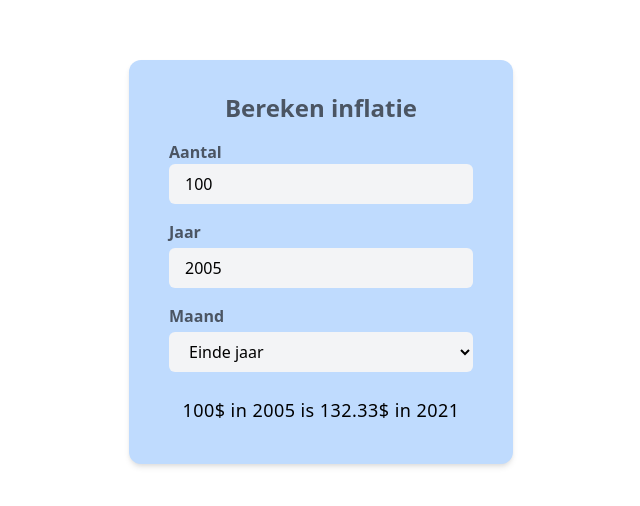
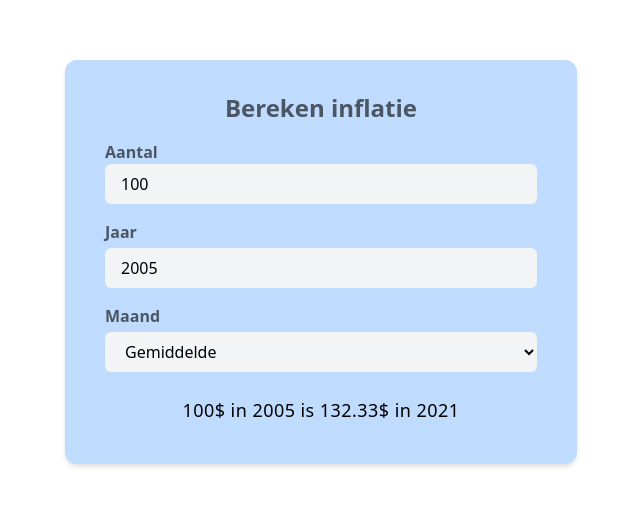
Before and after one commit to NickHuijgen/inflatie-calculator, a Nuxt app: page / in a window 1280 px wide. Shown: the part 138-644 px from the top of the page, without its empty margins (319-959 px from the left). Built offline with nearby package versions, Linux system fonts and the light colour scheme.

Commit message:
Update index.vue

```diff
--- a/pages/index.vue
+++ b/pages/index.vue
@@ -1,7 +1,7 @@
 <template>
   <div>
     <div class="h-screen flex justify-center items-center w-full">
-      <div class="bg-white px-10 py-8 bg-blue-200 rounded-xl w-screen shadow-md max-w-sm">
+      <div class="bg-white px-10 py-8 bg-blue-200 rounded-xl w-screen shadow-md max-w-lg">
         <div class="space-y-4">
           <h1 class="text-center text-2xl font-semibold text-gray-600">Bereken inflatie</h1>
           <div>
@@ -16,7 +16,7 @@
           <div>
             <label class="block mb-1 text-gray-600 font-semibold">Maand</label>
             <select v-model="inputMonth" class="bg-gray-100 px-4 py-2 outline-none rounded-md w-full">
-              <option value="JJ00">Einde jaar</option>
+              <option value="JJ00">Gemiddelde</option>
               <option value="MM01">Januari</option>
               <option value="MM02">Februari</option>
               <option value="MM03">Maart</option>
@@ -52,8 +52,6 @@ export default class index extends Vue {
   input: number = 100
   inputYear: string = '2005'
   inputMonth: string = 'JJ00'
-
-  yearOrMonth: string = 'JJ'
 
   outputYear: string = '2021'
 
```
